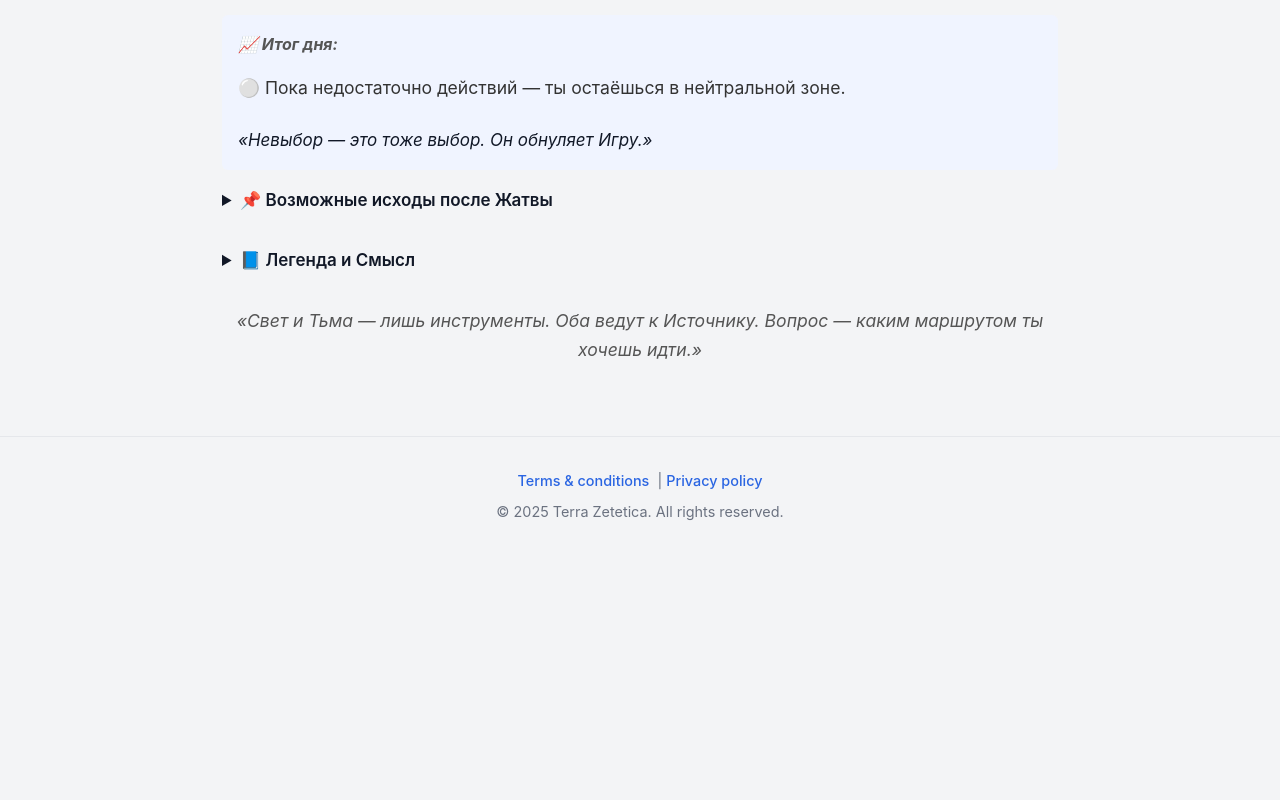
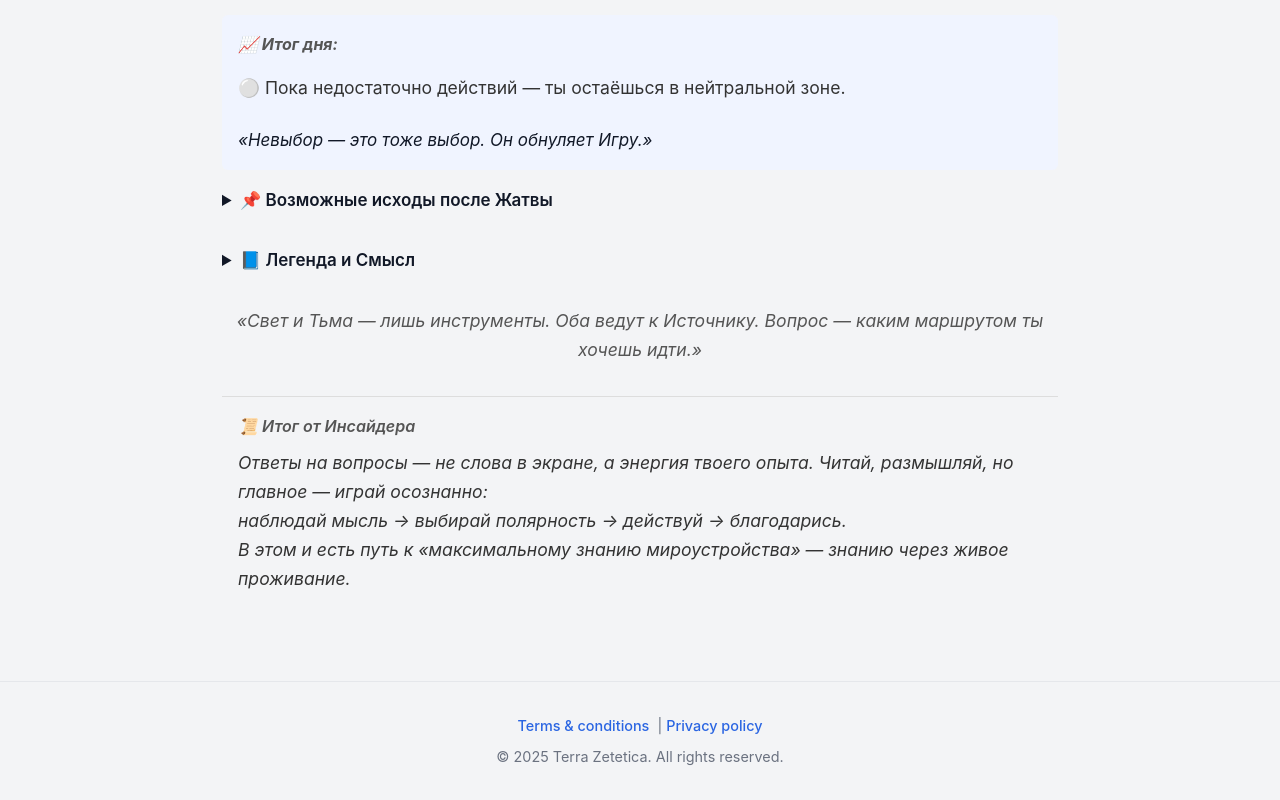
Before and after one commit to kardinalmarkov/terra-zetetica, a Next.js app: page /insiderPractices in a window 1280 px wide. Shown: the part 2483-3283 px from the top of the page. Before the commit the page ends 3038 px from the top, so only its background shows below. Built offline with nearby package versions, Linux system fonts and the light colour scheme.

Commit message:
Update insiderPractices.js

```diff
--- a/pages/insiderPractices.js
+++ b/pages/insiderPractices.js
@@ -404,6 +404,18 @@ export default function InsiderPractices() {
           <p style={{ marginTop: '2rem', fontStyle: 'italic', textAlign: 'center', color: '#555' }}>
             «Свет и Тьма — лишь инструменты. Оба ведут к Источнику. Вопрос — каким маршрутом ты хочешь идти.»
           </p>
+            <div style={{ marginTop: '2rem', padding: '1rem', borderTop: '1px solid #ddd', fontSize: '0.95rem', color: '#444' }}>
+              <h3 style={{ fontWeight: 600, marginBottom: '0.5rem' }}>📜 Итог от Инсайдера</h3>
+              <p style={{ fontStyle: 'italic' }}>
+                Ответы на вопросы — не слова в экране, а энергия твоего опыта.
+                Читай, размышляй, но главное — играй осознанно:
+                <br />
+                наблюдай мысль → выбирай полярность → действуй → благодарись.
+                <br />
+                В этом и есть путь к «максимальному знанию мироустройства» — знанию через живое проживание.
+              </p>
+            </div>
+
         </div>
       </main>
     </>
```
